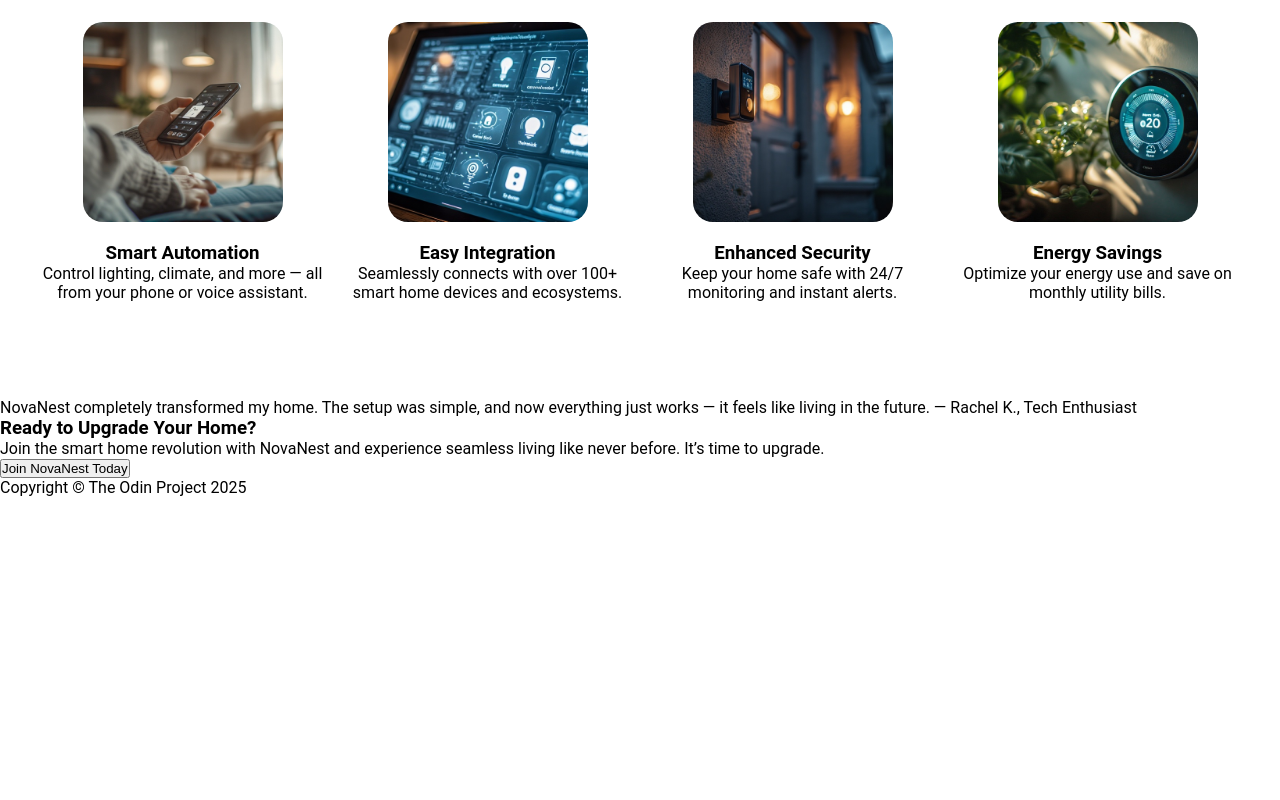
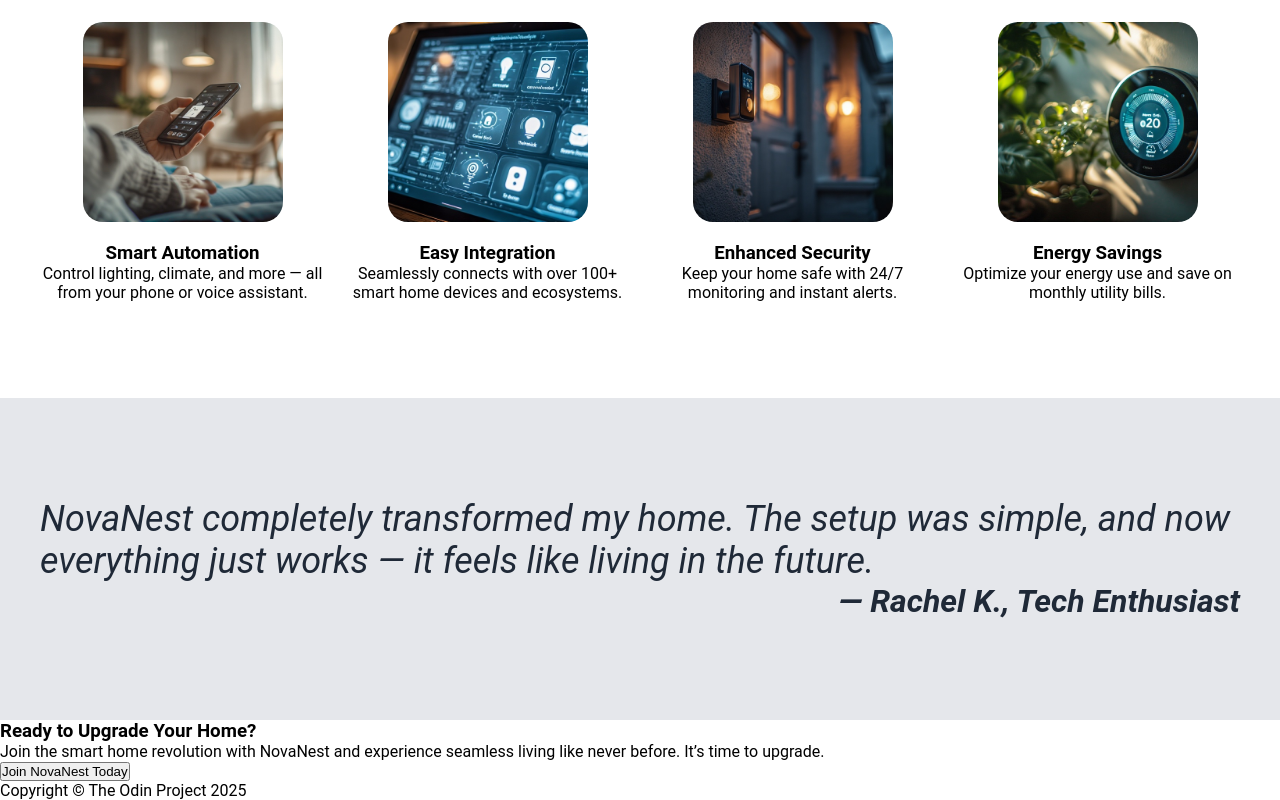
Before and after one commit to moutafatin/odin-foundation-landing-page, a plain HTML site: page index.html in a window 1280 px wide. Shown: the part 685-1485 px from the top of the page. Before the commit the page ends 1182 px from the top, so only its background shows below. Drawn offline with Linux system fonts and the light colour scheme.

Commit message:
Style quote section

```diff
--- a/index.html
+++ b/index.html
@@ -95,10 +95,12 @@
           </div>
         </div>
       </section>
-      <section>
+      <section class="quote">
         <div>
-          NovaNest completely transformed my home. The setup was simple, and now
-          everything just works — it feels like living in the future.
+          <blockquote>
+            NovaNest completely transformed my home. The setup was simple, and
+            now everything just works — it feels like living in the future.
+          </blockquote>
           <span>— Rachel K., Tech Enthusiast</span>
         </div>
       </section>
--- a/styles.css
+++ b/styles.css
@@ -136,3 +136,26 @@
 .card div {
   text-align: center;
 }
+
+/* quote section */
+
+.quote {
+  background-color: var(--secondary-text);
+}
+
+.quote div {
+  max-width: 1200px;
+  margin-inline: auto;
+  font-size: 36px;
+  color: var(--background);
+  font-style: italic;
+  padding-block: 100px;
+  display: flex;
+  flex-direction: column;
+}
+
+.quote div span {
+  align-self: flex-end;
+  font-size: 32px;
+  font-weight: bold;
+}
```
